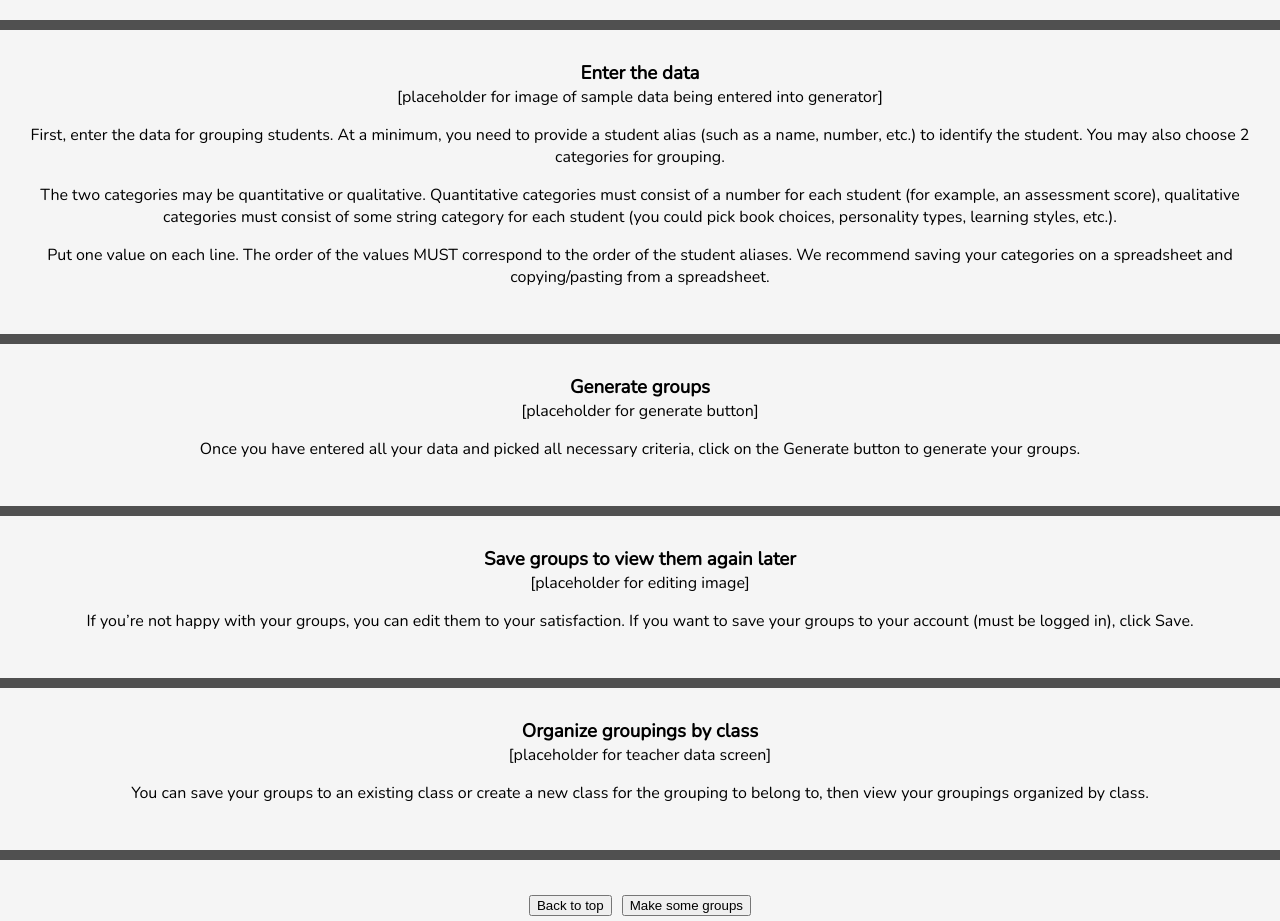
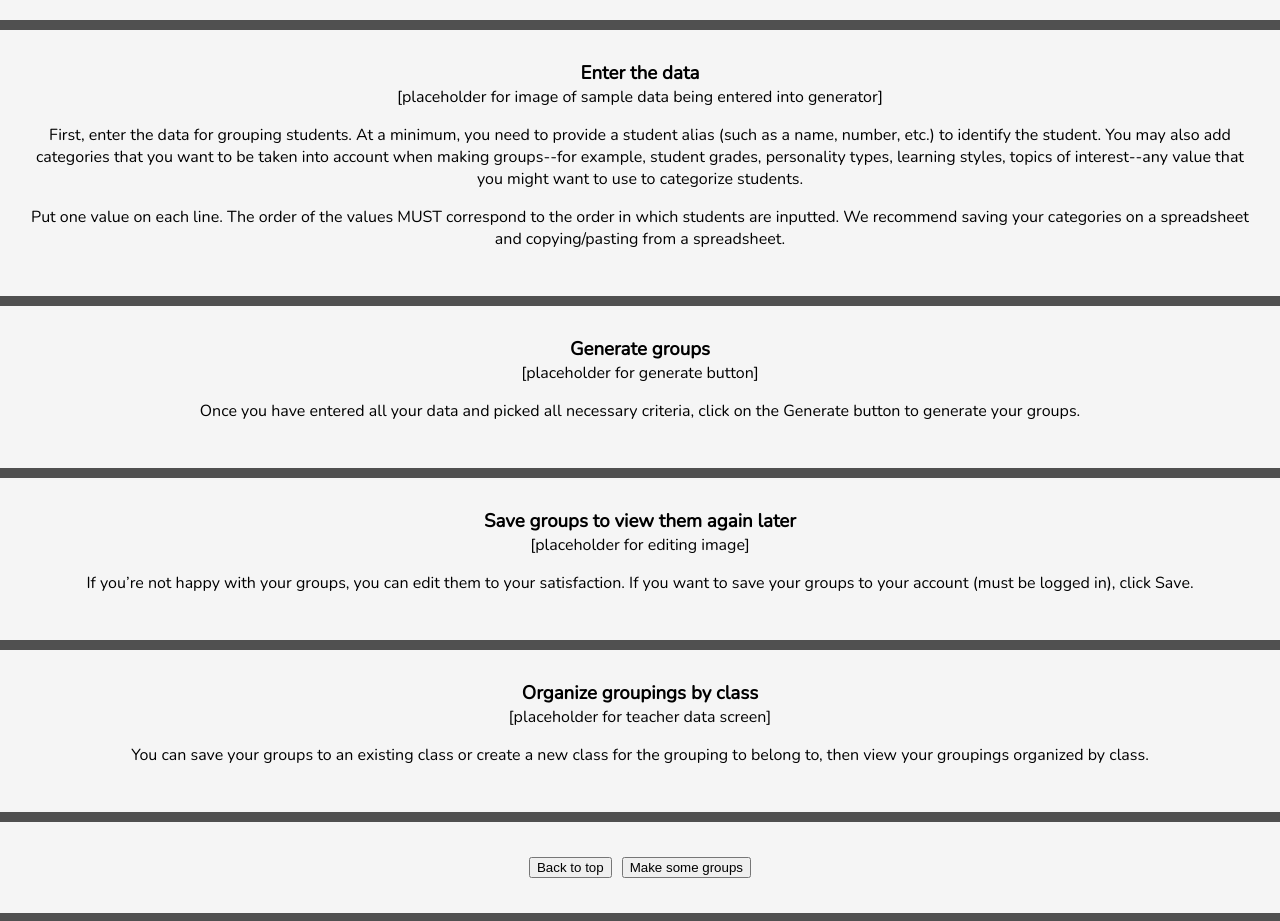
Before and after one commit to rise-erpelding/mixed-local-storage-refactor, a React (Create React App) app: page / in a window 1280 px wide. Shown: the part 920-1841 px from the top of the page. Built offline with nearby package versions, Linux system fonts and the light colour scheme.

Commit message:
updating user onboarding text

```diff
--- a/src/components/UserOnboarding/UserOnboarding.jsx
+++ b/src/components/UserOnboarding/UserOnboarding.jsx
@@ -15,9 +15,8 @@ class UserOnboarding extends Component {
             Enter the data
           </h3>
           [placeholder for image of sample data being entered into generator]
-          <p>First, enter the data for grouping students. At a minimum, you need to provide a student alias (such as a name, number, etc.) to identify the student. You  may also choose 2 categories for grouping.</p>
-          <p>The two categories may be quantitative or qualitative. Quantitative categories must consist of a number for each student (for example, an assessment score), qualitative categories must consist of some string category for each student (you could pick book choices, personality types, learning styles, etc.).</p>
-          <p>Put one value on each line. The order of the values MUST correspond to the order of the student aliases. We recommend saving your categories on a spreadsheet and copying/pasting from a spreadsheet.</p>
+          <p>First, enter the data for grouping students. At a minimum, you need to provide a student alias (such as a name, number, etc.) to identify the student. You may also add categories that you want to be taken into account when making groups--for example, student grades, personality types, learning styles, topics of interest--any value that you might want to use to categorize students.</p>
+          <p>Put one value on each line. The order of the values MUST correspond to the order in which students are inputted. We recommend saving your categories on a spreadsheet and copying/pasting from a spreadsheet.</p>
         </div>
         <div className="user-onboarding__generate-groups">
           <h3>
```
